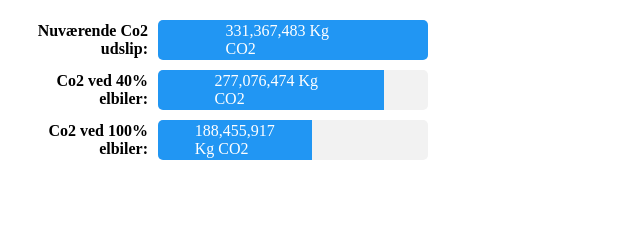
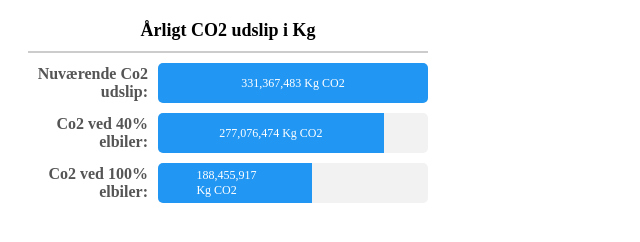
Before and after one commit to N-Edens/Projekt, a plain HTML site: page bar.html in a window 1280 px wide. Shown: the whole page, without its empty margins (0-640 px from the left). Drawn offline with Linux system fonts and the light colour scheme.

Commit message:
Update bar.html

```diff
--- a/bar.html
+++ b/bar.html
@@ -5,6 +5,20 @@
     .chart {
       width: 400px;
       margin: 20px;
+    }
+    .chart-title {
+      text-align: center;
+      font-weight: bold;
+      font-size: 18px;
+      margin-bottom: 10px;
+      margin-top: 10px;
+    }
+
+    .chart-line {
+      width: 100%;
+      height: 2px;
+      background-color: #ccc;
+      margin-bottom: 10px;
     }
 
     .bar-container {
@@ -18,6 +32,7 @@
       text-align: right;
       padding-right: 10px;
       font-weight: bold;
+      color: #555;
     }
 
     .bar-wrapper {
@@ -41,11 +56,14 @@
       left: 50%;
       transform: translate(-50%, -50%);
       color: #fff;
+      font-size: 12px;
     }
   </style>
 </head>
 <body>
   <div class="chart">
+    <div class="chart-title">Årligt CO2 udslip i Kg</div>
+    <div class="chart-line"></div>
     <div class="bar-container">
       <div class="bar-label">Nuværende Co2 udslip:</div>
       <div class="bar-wrapper">
```
